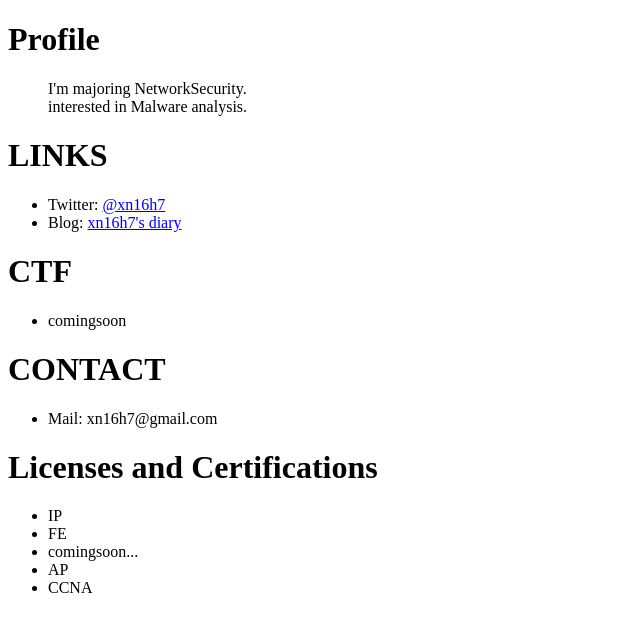
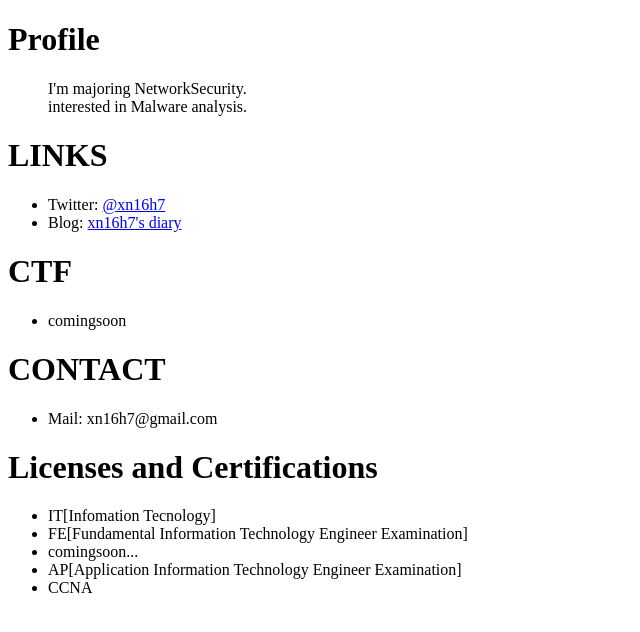
Before and after one commit to xn16h7/xn16h7.github.io, a plain HTML site: page index.html in a window 1280 px wide. Shown: the whole page, without its empty margins (0-640 px from the left). Drawn offline with Linux system fonts and the light colour scheme.

Commit message:
Update index.html

```diff
--- a/index.html
+++ b/index.html
@@ -25,10 +25,10 @@
 </ul>
 <h1>Licenses and Certifications</h1>
 <ul>
-<li>IP</li>
-<li>FE</li>
+<li>IT[Infomation Tecnology]</li>
+<li>FE[Fundamental Information Technology Engineer Examination]</li>
 <li>comingsoon...</li>
-<li>AP</li>
+<li>AP[Application Information Technology Engineer Examination]</li>
 <li>CCNA</li>
 </ul>
 </html>
```
